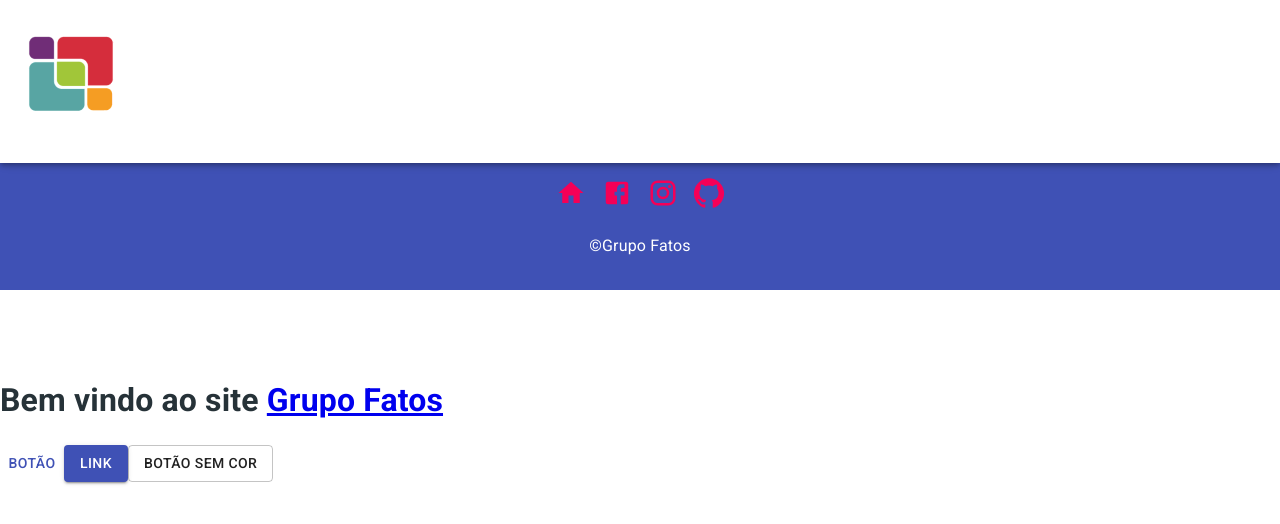
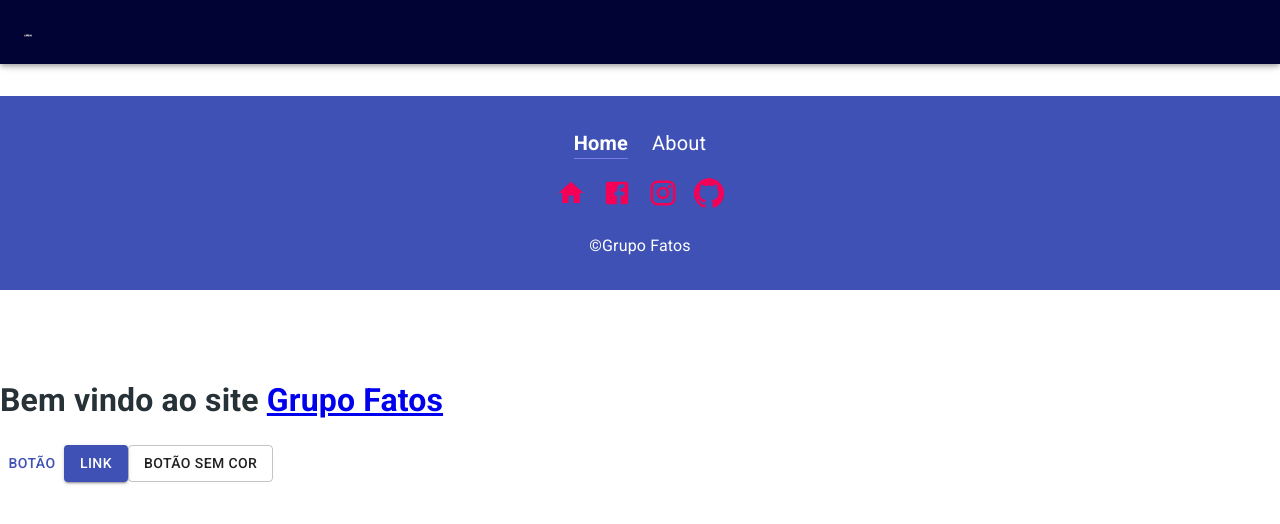
Before and after one commit to Akastro/GrupoFatos, a Next.js app: page / in a window 1280 px wide. Shown: the top 524 px of the page. Built offline with nearby package versions, Linux system fonts and the light colour scheme.

Commit message:
113° commit

```diff
--- a/src/components/layout/TopBar.js
+++ b/src/components/layout/TopBar.js
@@ -18,8 +18,8 @@
 
     return (
         <div ClassName={classes.root}>
-        <AppBar color='inherit' >
-            <Toolbar><a href="/"><img src="/logo.png" alt="Grupo Fatos"></img></a></Toolbar>
+        <AppBar>
+            <Toolbar><a href="/"><img height='3m' src="/logo.png" alt="Grupo Fatos"></img></a></Toolbar>
         </AppBar>
         </div>
     /* <div>
```
